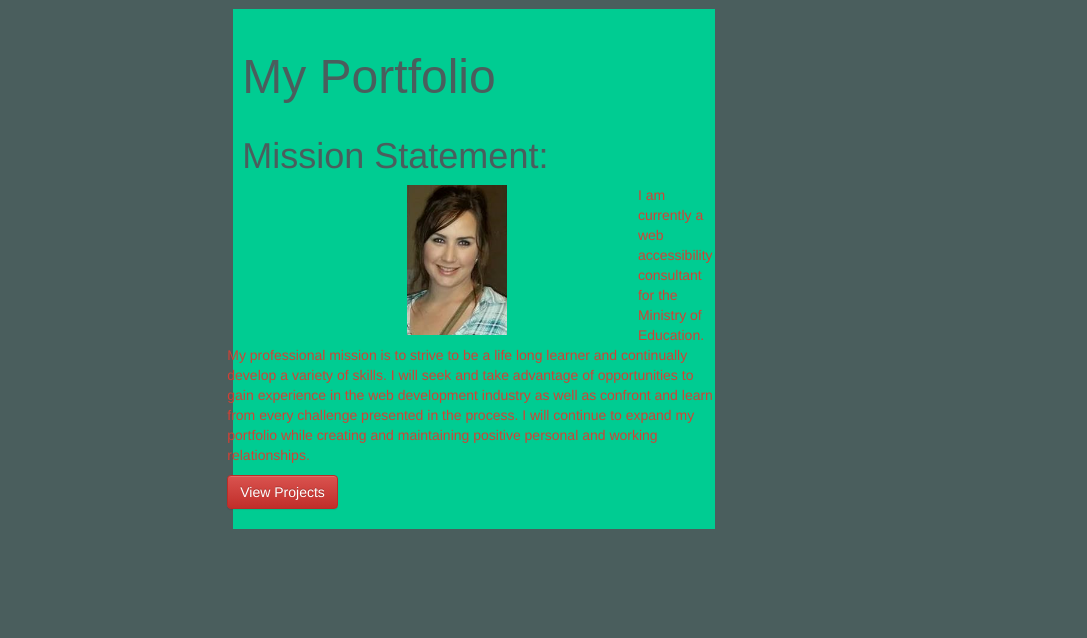
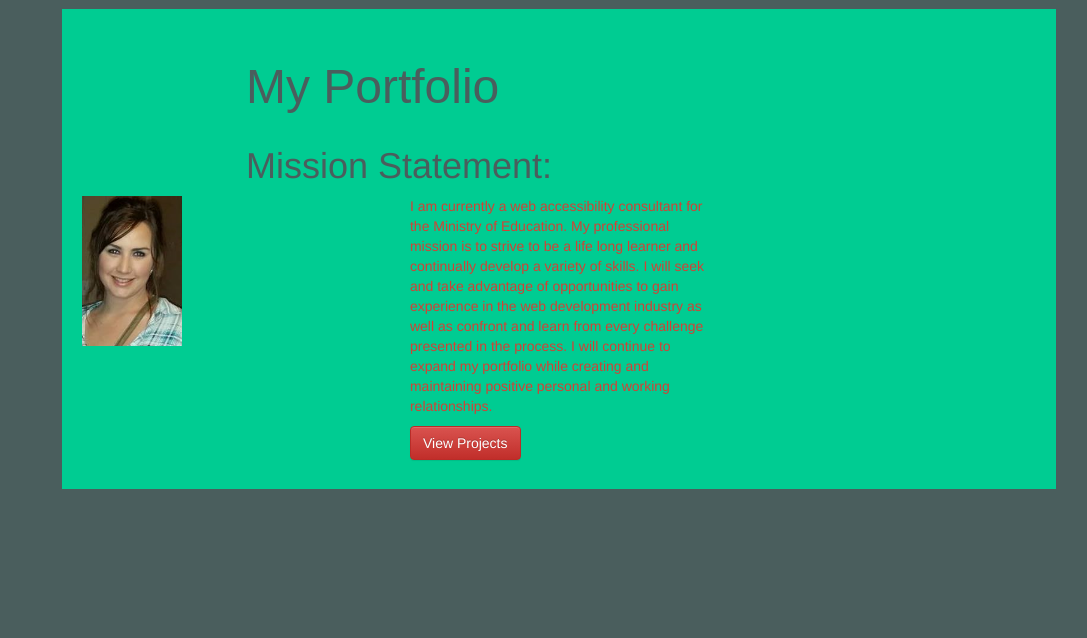
Before and after one commit to mallory13/newPortfolio, a website: page index.html in a window 1280 px wide. Shown: the part 119-757 px from the top of the page, without its empty margins (81-1168 px from the left). Drawn offline with nearby package versions, Linux system fonts and the light colour scheme; files that its build step writes are made by us from their sources; files whose address does not match are found by name; a web font is replaced by a local one.

Commit message:
index positioning

```diff
--- a/index.html
+++ b/index.html
@@ -32,26 +32,27 @@
         <li class="active"><a href="index.html">Home</a></li>
     </ol>
 
-
+    <main>
 
         <div class="row">
             <div class="col-md-6 col-md-offset-2">
-            <main>
+
                 <h1>My Portfolio</h1>
+                <h2 id="paragraph1"></h2>
+            </div>
+        </div>
 
-
-
-                <h2 id="paragraph1"></h2>
         <div class="row">
-                    <div class="col-md-6 col-md-offset-4">
+            <div class="col-md-4 pull-left">
                 <img src="./images/profile.png" alt="profile picture of mallory steele" id="profilePic" height="150" width="100" />
             </div>
+            <div class="col-md-4 push-right">
                 <p id="paragraph2"></p>
                 <p><a href="projects.html" class="btn btn-danger" role="button" target="_blank">View Projects</a></p>
             </div>
+        </div>
 
-        </div>
-    </div>
+
     </main>
 
     <footer class="row">
```
Lines whose indentation alone changed are shown as unchanged.
